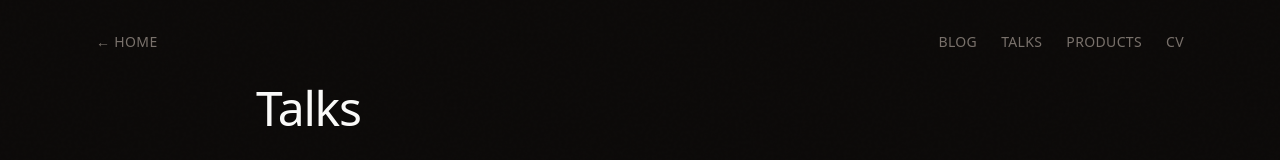
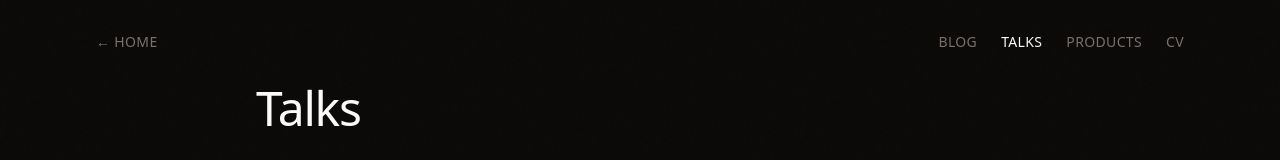
Before and after one commit to petter/pmoen.me, a Next.js app: page /talks in a window 1280 px wide. Shown: the top 160 px of the page. Built offline with nearby package versions, Linux system fonts and the light colour scheme; what tailwindcss-animated would draw is missing.

Commit message:
feat: highlight active page in navigation
- Create NavLink client component with usePathname
- Active page link appears brighter (stone-50)
- Inactive links remain muted (stone-500)

```diff
--- a/app/(site)/layout.tsx
+++ b/app/(site)/layout.tsx
@@ -1,4 +1,5 @@
 import Link from 'next/link';
+import { NavLink } from './nav-link';
 
 export default function SiteLayout({ children }: { children: React.ReactNode }) {
   return (
@@ -22,28 +23,13 @@ export default function SiteLayout({ children }: { children: React.ReactNode })
         <nav>
           <ul className="flex gap-6 text-sm tracking-wide uppercase">
             <li>
-              <Link
-                href="/blog"
-                className="text-stone-500 transition-colors duration-200 hover:text-stone-50"
-              >
-                Blog
-              </Link>
+              <NavLink href="/blog">Blog</NavLink>
             </li>
             <li>
-              <Link
-                href="/talks"
-                className="text-stone-500 transition-colors duration-200 hover:text-stone-50"
-              >
-                Talks
-              </Link>
+              <NavLink href="/talks">Talks</NavLink>
             </li>
             <li>
-              <Link
-                href="/products"
-                className="text-stone-500 transition-colors duration-200 hover:text-stone-50"
-              >
-                Products
-              </Link>
+              <NavLink href="/products">Products</NavLink>
             </li>
             <li>
               <a
--- /dev/null
+++ b/app/(site)/nav-link.tsx
@@ -0,0 +1,25 @@
+'use client';
+
+import Link from 'next/link';
+import { usePathname } from 'next/navigation';
+
+interface NavLinkProps {
+  href: string;
+  children: React.ReactNode;
+}
+
+export function NavLink({ href, children }: NavLinkProps) {
+  const pathname = usePathname();
+  const isActive = pathname.startsWith(href);
+
+  return (
+    <Link
+      href={href}
+      className={`transition-colors duration-200 hover:text-stone-50 ${
+        isActive ? 'text-stone-50' : 'text-stone-500'
+      }`}
+    >
+      {children}
+    </Link>
+  );
+}
```
